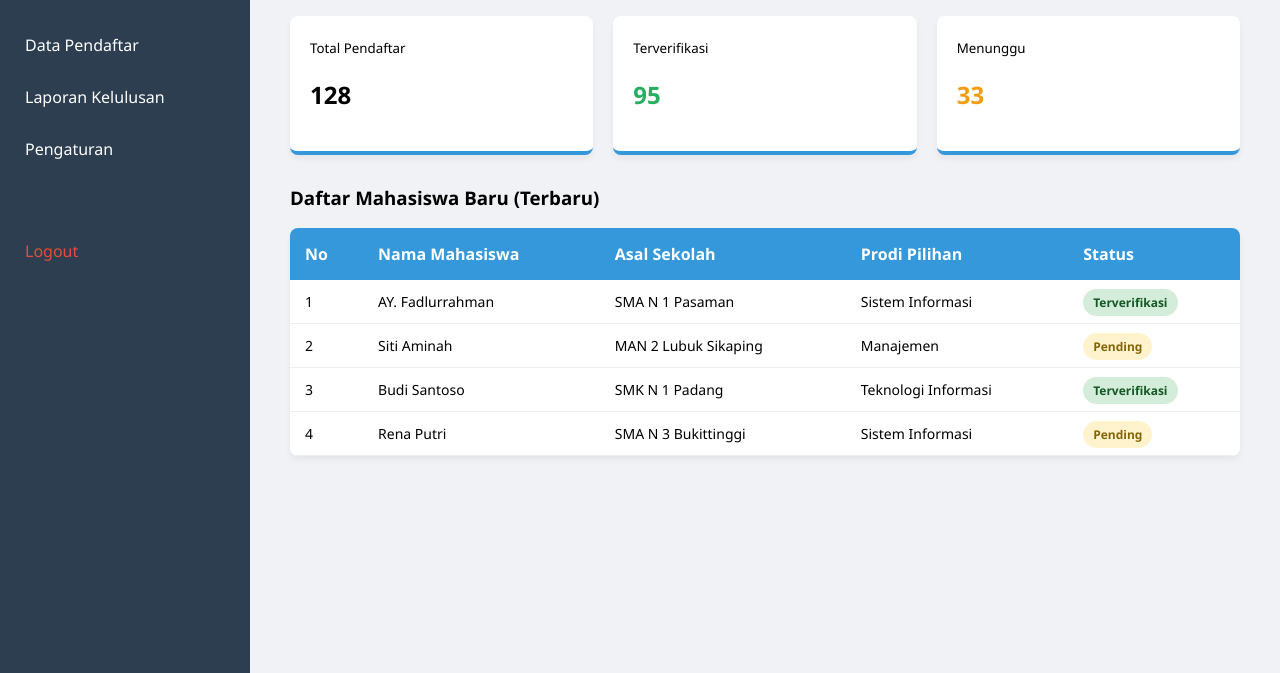
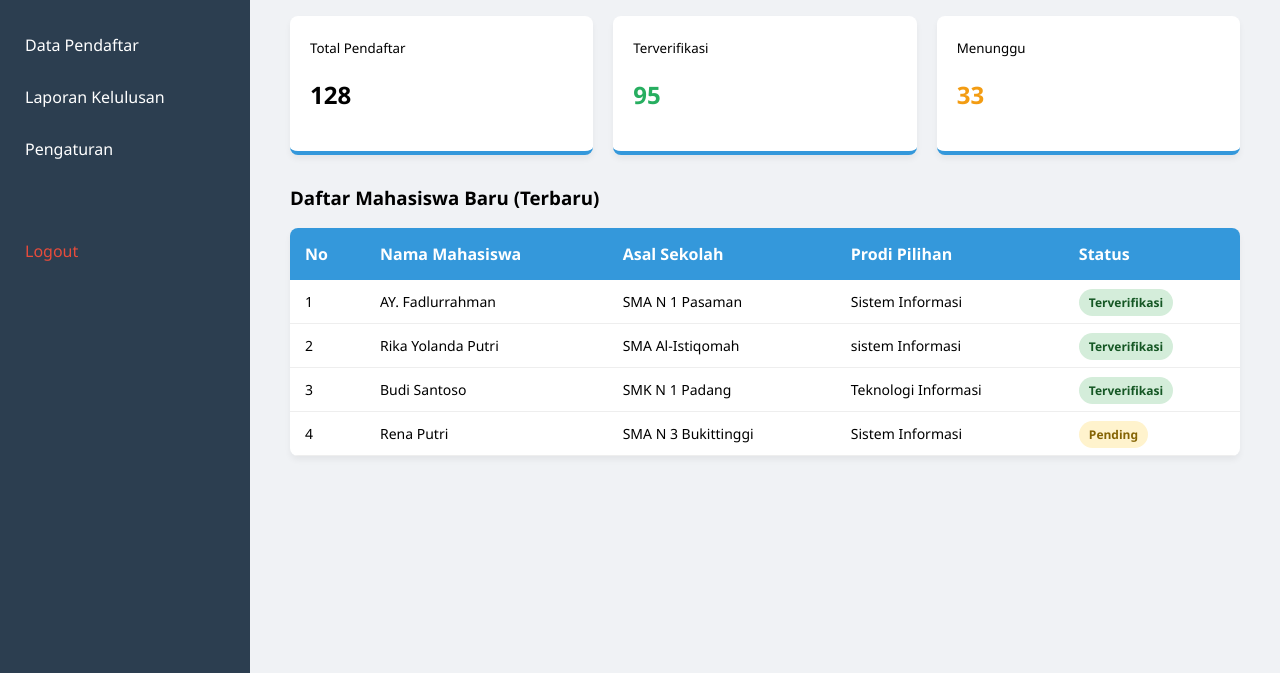
Before and after one commit to Serlan-code/web_register, a plain HTML site: page admin.html in a window 1280 px wide. Shown: the part 127-800 px from the top of the page. Drawn offline with Linux system fonts and the light colour scheme.

Commit message:
Update admin.html

```diff
--- a/admin.html
+++ b/admin.html
@@ -132,10 +132,10 @@
             </tr>
             <tr>
                 <td>2</td>
-                <td>Siti Aminah</td>
-                <td>MAN 2 Lubuk Sikaping</td>
-                <td>Manajemen</td>
-                <td><span class="badge bg-warning">Pending</span></td>
+                <td>Rika Yolanda Putri</td>
+                <td>SMA Al-Istiqomah</td>
+                <td>sistem Informasi</td>
+                <td><span class="badge bg-success">Terverifikasi</span></td>
             </tr>
             <tr>
                 <td>3</td>
@@ -156,4 +156,5 @@
 </div>
 
 </body>
+
 </html>
```
